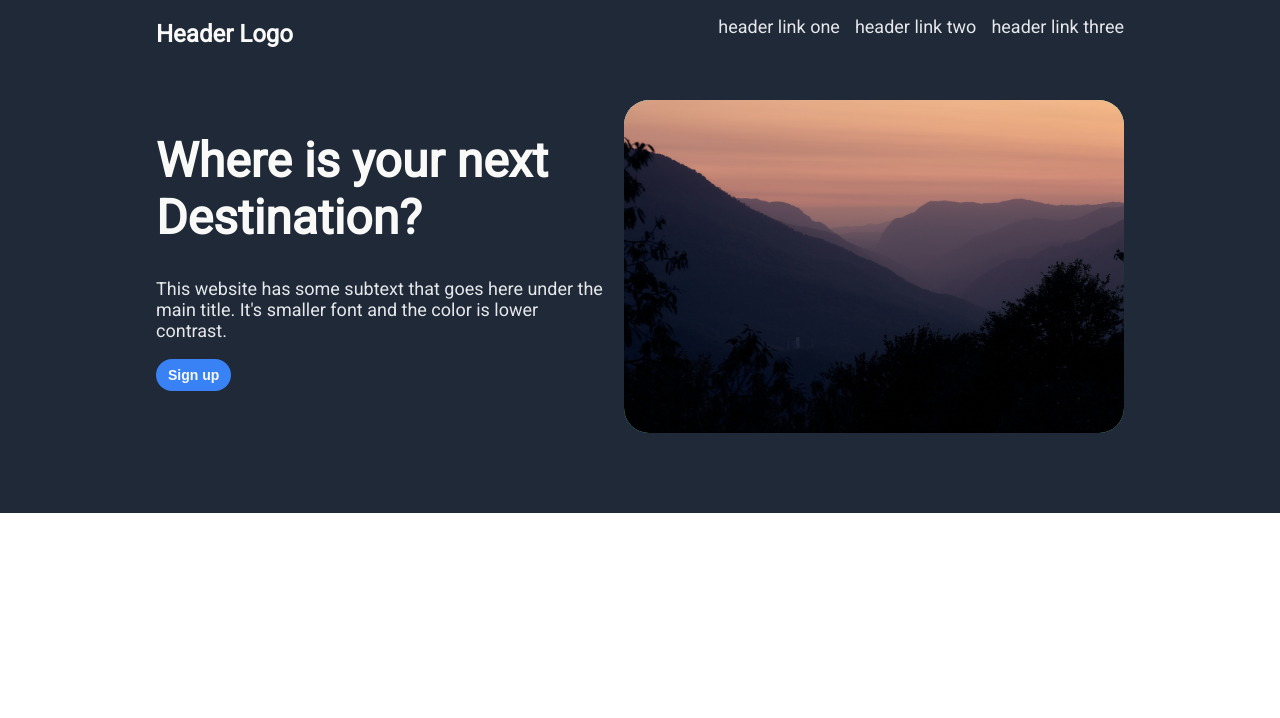
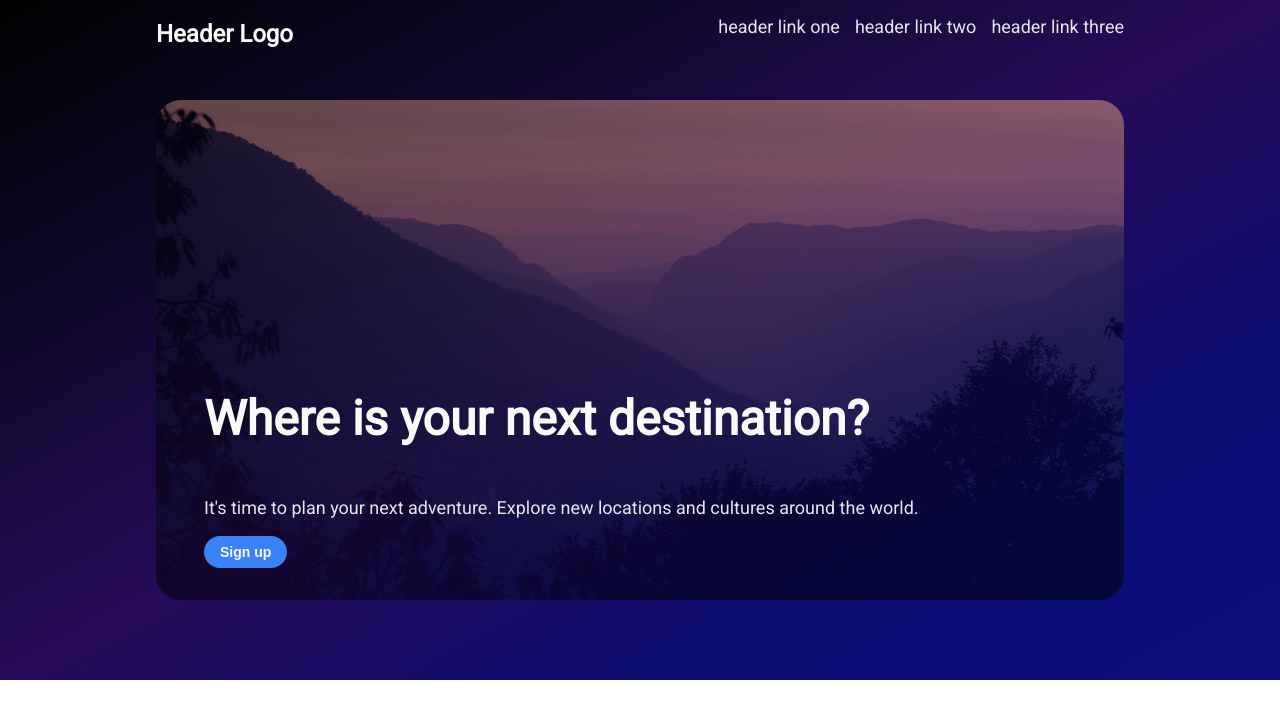
Before and after one commit to Strider180/landing-page, a plain HTML site: page index.html in a window 1280 px wide. Drawn offline with Linux system fonts and the light colour scheme.

Commit message:
updated transparent bg and img

```diff
--- a/css/style.css
+++ b/css/style.css
@@ -3,7 +3,7 @@ body {
     font-family: Roboto, verdana, sans-serif;
 }
 header {
-    background-color: #1f2937;
+    background-image: linear-gradient(to bottom right,rgb(0, 0, 0), rgb(16, 8, 43),rgb(38, 11, 88),rgb(12, 12, 112), rgb(12, 12, 126));
     justify-content: space-between;
     padding-bottom: 5rem;
 }
@@ -35,30 +35,62 @@ a,p
     font-size: 18px;
     color: #e5e7eb;
     text-decoration: none;
+    position: relative;
 }
 .hero {
     display: flex;
+    position: relative;
+    /* height: 100vh;
+    width: 100%; */
     width: 968px;
-    gap: 20px;
+    height: 500px;
+    border-radius: 25px;
 }
-.heroimg {
+.hero::before {
+    content: "";
+    display: flex;
+    flex: 1;
+    width: 968px;
+    height: 500px;
+    /* gap: 20px; */
+    background-image: url("../images/mountains.jpg");
+    background-size: cover;
+    background-position: center;
+    background-repeat: no-repeat;
+    opacity: 0.5;
+    border-radius: 25px;
+    position: absolute;
+}
+/* /* .heroimg {
     width: 500px;
     height: auto;
     background-color: aquamarine;
     text-align: center;
     border-radius: 25px;
-}
+} */
 h1 {
     font-size: 48px;
     font-weight: 900;
     color: #f9faf8;
+    position: relative;
 }
 button {
     background-color: #3882F6;
     color: #f9faf8;
     font-weight: 900;
-    border-radius: 20px;
+    border-radius: 25px;
     border: none;
-    padding: 8px 12px;
+    padding: 8px 16px;
     font-size: 14px;
+    position: relative;
+    flex-shrink: 0;
 }
+.herowords {
+    padding-left: 3rem;
+    padding-bottom: 2rem;
+    display: flex;
+    flex:auto;
+    flex-direction: column;
+    align-items: flex-start;
+    justify-content: flex-end;
+}
--- a/index.html
+++ b/index.html
@@ -8,7 +8,7 @@
     <link rel="preconnect" href="https://fonts.googleapis.com">
     <link rel="preconnect" href="https://fonts.gstatic.com" crossorigin>
     <link href="https://fonts.googleapis.com/css2?family=Roboto&display=swap" rel="stylesheet">
-    <title>Document</title>
+    <title>Landing Page</title>
 </head>
 <body>
     <header class="wrapper">
@@ -22,11 +22,11 @@
         </div>
         <div class="hero">
             <div class="herowords">
-                <h1>Where is your next Destination?</h1>
-                <p>This website has some subtext that goes here under the main title. It's smaller font and the color is lower contrast.</p>
+                <h1>Where is your next destination?</h1>
+                <p>It's time to plan your next adventure.  Explore new locations and cultures around the world.</p>
                 <button>Sign up</button>
             </div>
-            <img src="images/mountains.jpg" alt="image of mountain silhouettes" class="heroimg">
+            <!-- <img src="#" alt="image of mountain silhouettes" class="heroimg"> -->
         </div>
     </header>
 
```
